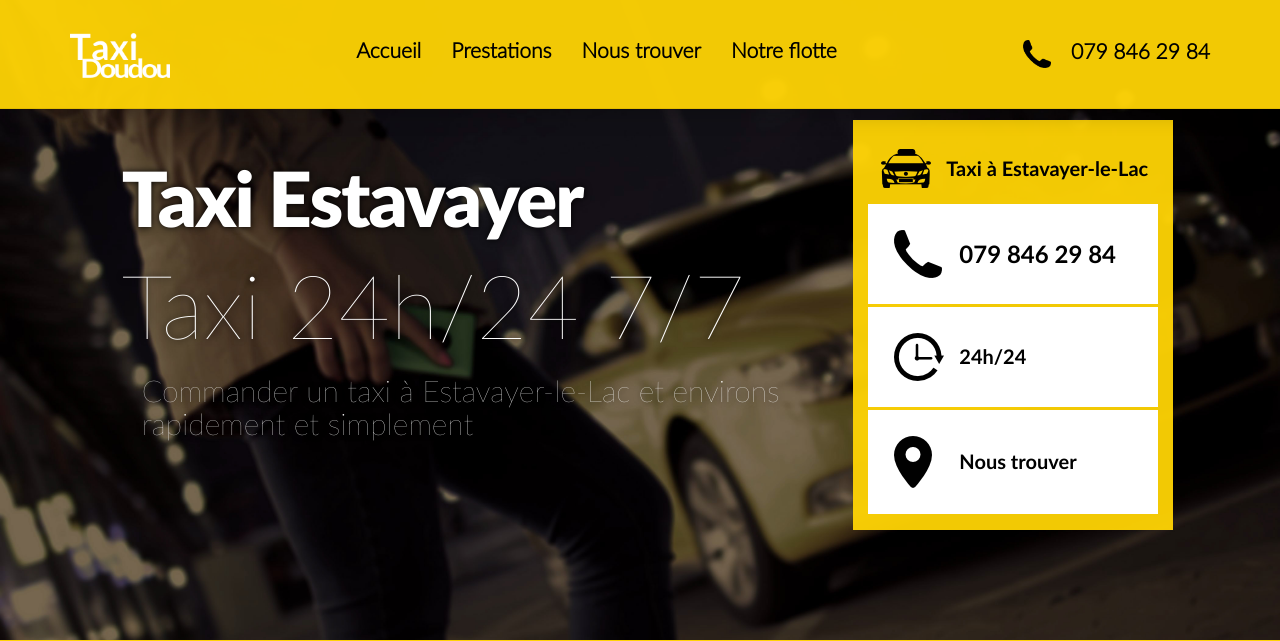
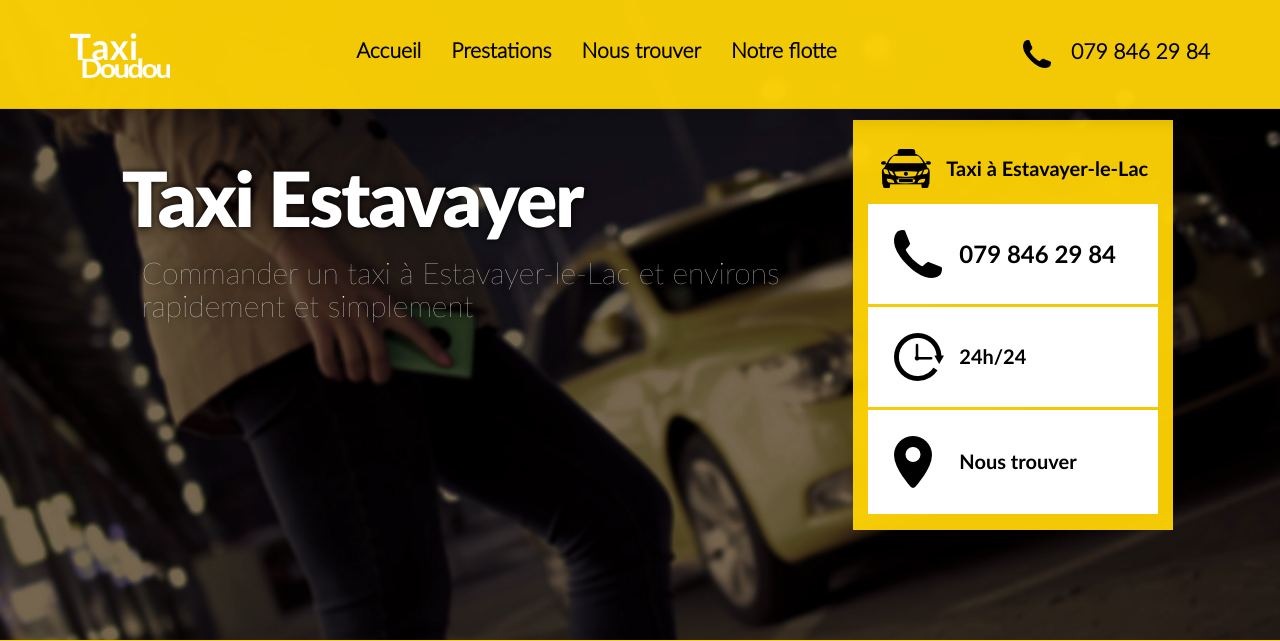
Before and after one commit to Tony2017/taxidoudou, a PHP site: page / in a window 1280 px wide. Shown: the top 641 px of the page. Run offline with PHP 8.4, Linux system fonts and the light colour scheme; some libraries are stand-ins or nearby versions; some web fonts are replaced.

Commit message:
Get rid off the h2 title

```diff
--- a/accueil.php
+++ b/accueil.php
@@ -1,7 +1,6 @@
 <section id="accueil">
 	<div class="col-lg-offset-1 col-lg-7 col-md-offset-0 col-md-6 col-sm-offset-0 col-sm-12 col-xs-offset-0 col-xs-12 titles-container">
 		<h1>Taxi Estavayer</h1>
-		<h2>Taxi 24h/24 7/7</h2>
 		<h3>Commander un taxi à Estavayer-le-Lac et environs<br />rapidement et simplement</h3>
 	</div>
 	<div id="main-box" class="col-lg-offset-0 col-lg-3 col-md-offset-0 col-md-5 col-sm-offset-2 col-sm-8  col-xs-offset-1 col-xs-10">
```
